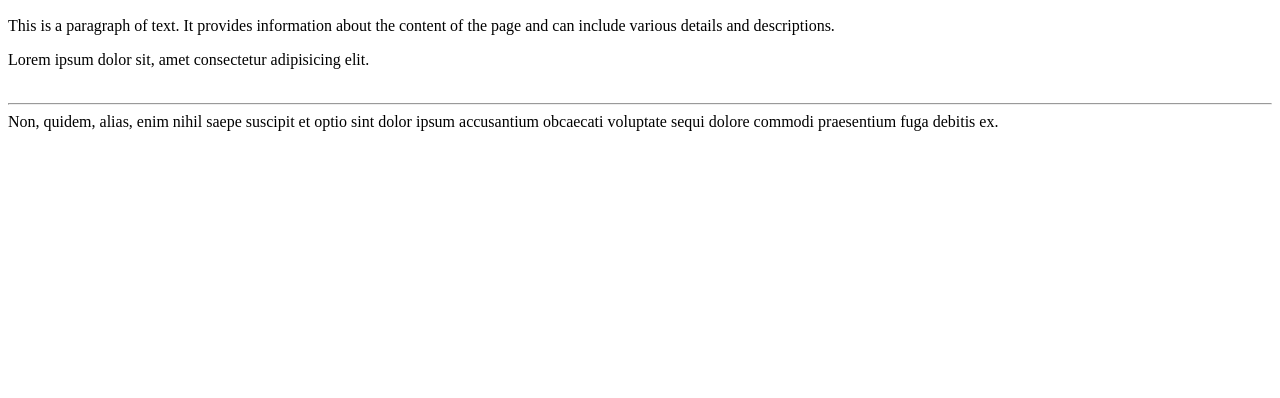
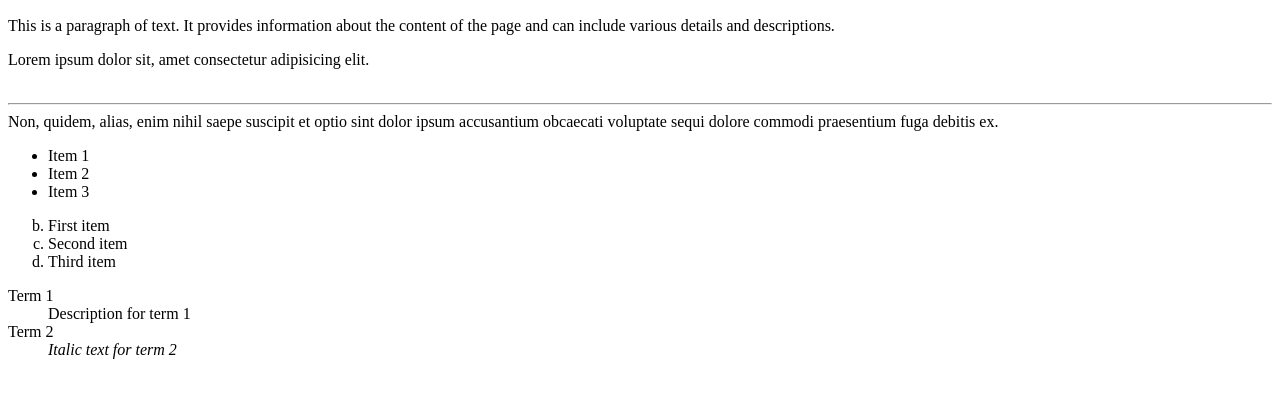
Before and after one commit to keithh-kim/html-classpractice, a plain HTML site: page index.html in a window 1280 px wide. Shown: the part 110-508 px from the top of the page. Drawn offline with Linux system fonts and the light colour scheme.

Commit message:
minor changes

```diff
--- a/index.html
+++ b/index.html
@@ -1,4 +1,4 @@
-<!DOCTYPE html>
+<!DOCTYPE html> <!-- Declares it uses html 5 -->
 <html lang="en">
 <head>
     <meta charset="UTF-8">
@@ -14,6 +14,22 @@
     <br> <!-- line break -->
     <hr> <!-- Horizontal rule -->
     Non, quidem, alias, enim nihil saepe suscipit et   optio sint dolor ipsum accusantium obcaecati voluptate sequi dolore commodi praesentium fuga debitis ex.</p>
+    <ul> <!-- Unordered list -->
+        <li>Item 1</li> <!-- List item -->
+        <li>Item 2</li>
+        <li>Item 3</li>
+    </ul>
+    <ol type="a" start="2"> <!-- Ordered list -->
+        <li>First item</li>
+        <li>Second item</li>
+        <li>Third item</li>
+    </ol>
+    <dl> <!-- Description list -->
+        <dt>Term 1</dt> <!-- Description term -->
+        <dd>Description for term 1</dd> <!-- Description definition -->
+        <dt>Term 2</dt>
+        <dd><i>Italic text for term 2</i></dd>
+    </dl>
 
 </body>
 </html>
```
